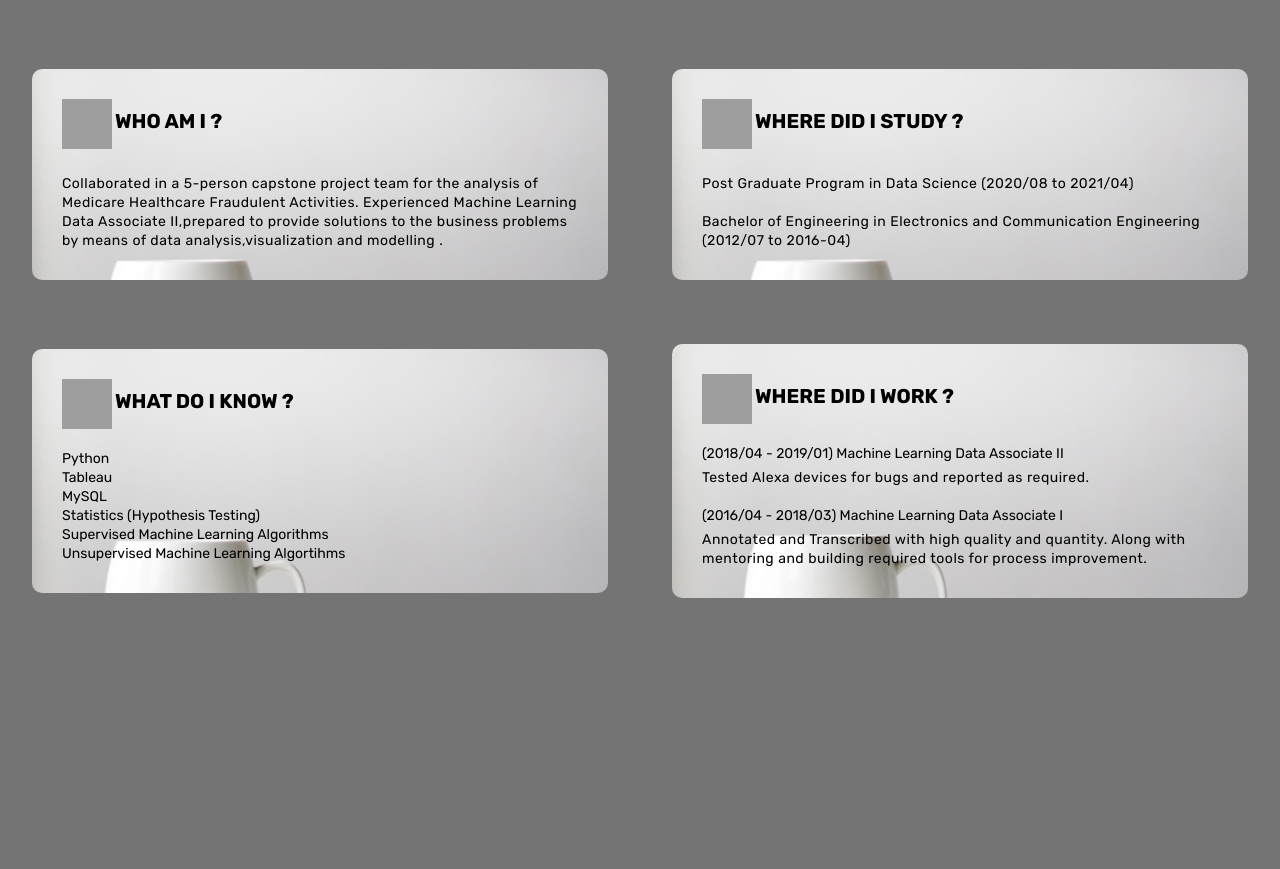
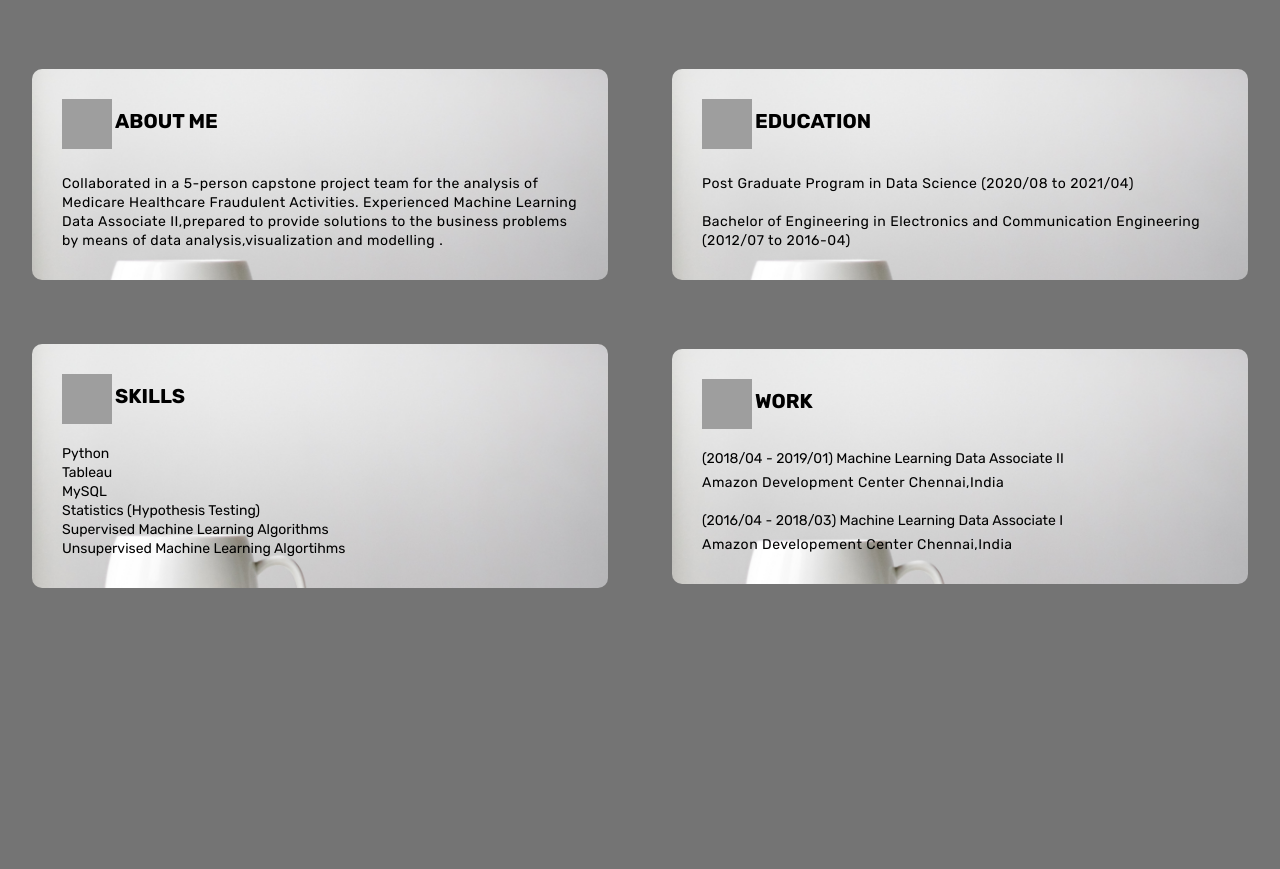
Before and after one commit to SamyukthaMahesh/samyuktha_mahesh, a plain HTML site: page index.html in a window 1280 px wide. Shown: the part 960-1829 px from the top of the page. Drawn offline with Linux system fonts and the light colour scheme; grey boxes are pictures that could not be loaded.

Commit message:
Update index.html

```diff
--- a/index.html
+++ b/index.html
@@ -65,7 +65,7 @@
                 <div class="about_me-item">
                     <div class = "side-side">
                     <div class="icon"><img src="https://img.icons8.com/bubbles/80/000000/about-me-female.png"/></div>
-                    <h2>Who Am I ?</h2></div>
+                    <h2>About Me</h2></div>
                     <p>
                         Collaborated in a 5-person capstone project team for the analysis of Medicare Healthcare Fraudulent Activities.
                     Experienced Machine Learning Data Associate II,prepared to provide solutions to the business problems by
@@ -77,7 +77,7 @@
                 <div class="about_me-item">
                     <div class='side-side'>
                     <div class="icon"><img src="https://img.icons8.com/bubbles/50/000000/book-and-pencil.png"/></div>
-                    <h2>Where Did I Study ?</h2></div>
+                    <h2>Education</h2></div>
                     <p>
                         Post Graduate Program in Data Science (2020/08 to 2021/04)<br> <br>
                         Bachelor of Engineering in Electronics and Communication Engineering (2012/07 to 2016-04)
@@ -90,7 +90,7 @@
                     <div class="icon">
                         <img src="https://img.icons8.com/color/48/000000/development-skill.png"/>
                     </div>
-                    <h2>What Do I Know ?</h2></div>
+                    <h2>Skills</h2></div>
                     <ul class="list">
                         <li>Python</li>
                         <li>Tableau</li>
@@ -107,12 +107,12 @@
                     <div class="icon">
                         <img src="https://img.icons8.com/plasticine/100/000000/find-matching-job.png"/>
                     </div>
-                    <h2>Where Did I Work ?</h2></div>
+                    <h2>Work</h2></div>
                     <ul>
                         <li> (2018/04 - 2019/01)  Machine Learning Data Associate II</li>
-                        <p>Tested Alexa devices for bugs and reported as required.</p><br>
+                        <p>Amazon Development Center Chennai,India</p><br>
                         <li> (2016/04 - 2018/03)  Machine Learning Data Associate I</li>
-                        <p>Annotated and Transcribed with high quality and quantity. Along with mentoring and building required tools for process improvement.</p>
+                        <p>Amazon Developement Center Chennai,India</p>
                     </ul>
                 </div>
             </div>
```
